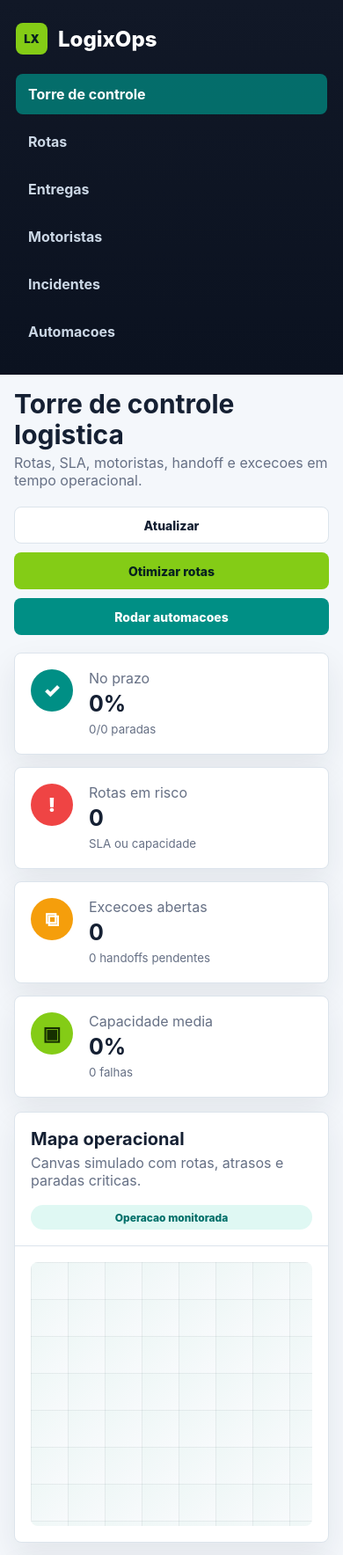
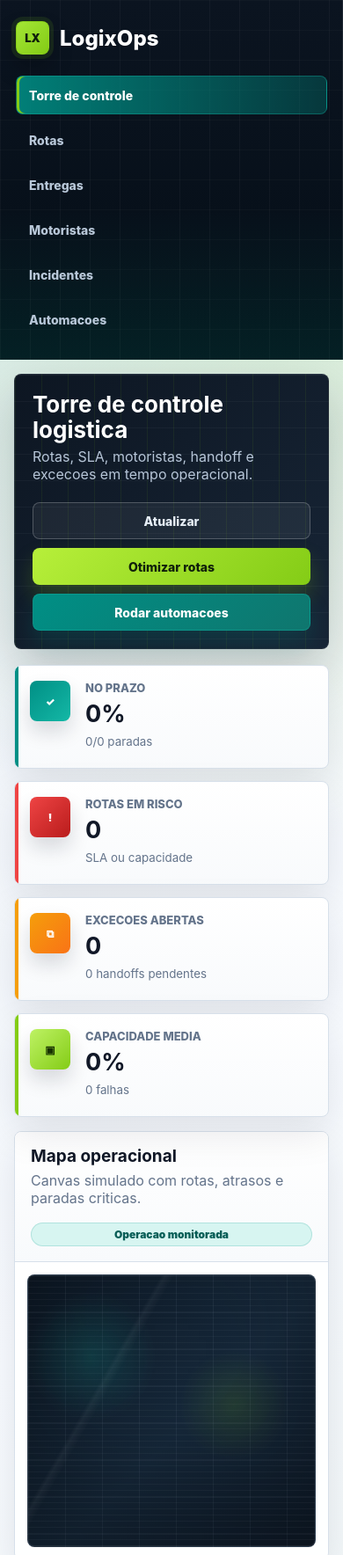
Before and after one commit to Kenjihidehira/logix-ops-control-tower, a website: page public/index.html in a window 390 px wide. Shown: the top 1768 px of the page at 88% size. Drawn offline with Linux system fonts and the light colour scheme; no server answers.

Commit message:
Update styles.css

```diff
--- a/public/styles.css
+++ b/public/styles.css
@@ -1,17 +1,25 @@
 :root {
-  --bg: #f4f7fb;
+  --bg: #eef3f8;
   --surface: #ffffff;
-  --ink: #152033;
-  --muted: #667085;
-  --border: #dce4ec;
-  --sidebar: #111827;
-  --sidebar-soft: #1c2736;
+  --surface-soft: #f7fafc;
+  --ink: #111827;
+  --muted: #64748b;
+  --border: #d7e0ea;
+  --sidebar: #08111c;
+  --sidebar-soft: #111c2a;
+  --command: #0d1622;
+  --command-2: #172536;
   --teal: #008f85;
+  --teal-soft: #d7f5f1;
   --lime: #84cc16;
+  --lime-soft: #ecfccb;
   --amber: #f59e0b;
+  --amber-soft: #fff7df;
   --red: #ef4444;
+  --red-soft: #fee9e9;
   --bluegray: #334155;
-  --shadow: 0 14px 35px rgba(28, 39, 54, 0.08);
+  --shadow: 0 18px 45px rgba(17, 24, 39, 0.1);
+  --shadow-strong: 0 24px 55px rgba(8, 17, 28, 0.2);
 }
 
 * {
@@ -21,7 +29,10 @@
 body {
   margin: 0;
   color: var(--ink);
-  background: var(--bg);
+  background:
+    radial-gradient(circle at 18% 0%, rgba(0, 143, 133, 0.13), transparent 34%),
+    radial-gradient(circle at 90% 12%, rgba(132, 204, 22, 0.14), transparent 28%),
+    linear-gradient(135deg, #eef3f8 0%, #f8fbff 52%, #edf4f2 100%);
   font-family: Inter, ui-sans-serif, system-ui, -apple-system, BlinkMacSystemFont, "Segoe UI", sans-serif;
 }
 
@@ -37,20 +48,38 @@ button {
 
 .app-shell {
   display: grid;
-  grid-template-columns: 258px minmax(0, 1fr);
+  grid-template-columns: 270px minmax(0, 1fr);
   min-height: 100vh;
 }
 
 .sidebar {
+  position: relative;
   display: flex;
   flex-direction: column;
-  gap: 22px;
-  padding: 26px 18px;
-  color: #d8e2ee;
-  background: linear-gradient(180deg, var(--sidebar), #0b1220);
+  gap: 24px;
+  padding: 24px 18px;
+  color: #d9e4ef;
+  overflow: hidden;
+  background:
+    linear-gradient(90deg, rgba(255, 255, 255, 0.035) 1px, transparent 1px),
+    linear-gradient(rgba(255, 255, 255, 0.025) 1px, transparent 1px),
+    linear-gradient(180deg, #0b1420 0%, #07101a 62%, #050b12 100%);
+  background-size: 34px 34px, 34px 34px, auto;
+  box-shadow: inset -1px 0 0 rgba(255, 255, 255, 0.08);
+}
+
+.sidebar::after {
+  position: absolute;
+  inset: auto 0 0;
+  height: 170px;
+  pointer-events: none;
+  content: "";
+  background: linear-gradient(180deg, transparent, rgba(0, 143, 133, 0.16));
 }
 
 .brand {
+  position: relative;
+  z-index: 1;
   display: flex;
   align-items: center;
   gap: 12px;
@@ -62,45 +91,60 @@ button {
 
 .brand-mark {
   display: grid;
-  width: 36px;
-  height: 36px;
+  width: 38px;
+  height: 38px;
   place-items: center;
+  border: 1px solid rgba(132, 204, 22, 0.5);
   border-radius: 8px;
-  color: #06211f;
-  background: var(--lime);
+  color: #10200b;
+  background: linear-gradient(135deg, #a3e635, var(--lime));
+  box-shadow: 0 0 0 5px rgba(132, 204, 22, 0.11), 0 14px 26px rgba(0, 0, 0, 0.25);
   font-size: 13px;
   font-weight: 900;
 }
 
 .nav-list {
+  position: relative;
+  z-index: 1;
   display: grid;
-  gap: 8px;
+  gap: 7px;
 }
 
 .nav-item {
-  border: 0;
+  min-height: 44px;
+  border: 1px solid transparent;
   border-radius: 8px;
-  padding: 13px 14px;
-  color: #cbd7e5;
+  padding: 0 14px;
+  color: #b8c7d8;
   background: transparent;
   text-align: left;
-  font-weight: 700;
+  font-size: 14px;
+  font-weight: 800;
 }
 
 .nav-item.active,
 .nav-item:hover {
   color: #fff;
-  background: rgba(0, 143, 133, 0.72);
+  border-color: rgba(20, 184, 166, 0.35);
+  background: linear-gradient(90deg, rgba(0, 143, 133, 0.88), rgba(0, 143, 133, 0.3));
+  box-shadow: inset 3px 0 0 var(--lime);
 }
 
 .hub-card {
+  position: relative;
+  z-index: 1;
   display: grid;
-  gap: 5px;
+  gap: 6px;
   margin-top: auto;
-  padding: 14px;
-  border: 1px solid rgba(255, 255, 255, 0.14);
+  padding: 15px;
+  border: 1px solid rgba(255, 255, 255, 0.13);
   border-radius: 8px;
-  background: var(--sidebar-soft);
+  background: rgba(17, 28, 42, 0.82);
+  box-shadow: 0 18px 35px rgba(0, 0, 0, 0.22);
+}
+
+.hub-card strong {
+  color: #fff;
 }
 
 .hub-card span {
@@ -123,20 +167,34 @@ button {
 
 .topbar {
   justify-content: space-between;
-  gap: 20px;
-  margin-bottom: 20px;
+  gap: 22px;
+  margin-bottom: 18px;
+  padding: 20px;
+  border: 1px solid rgba(255, 255, 255, 0.08);
+  border-radius: 8px;
+  color: #fff;
+  background:
+    linear-gradient(90deg, rgba(132, 204, 22, 0.08) 1px, transparent 1px),
+    linear-gradient(rgba(255, 255, 255, 0.035) 1px, transparent 1px),
+    linear-gradient(135deg, var(--command) 0%, var(--command-2) 100%);
+  background-size: 30px 30px, 30px 30px, auto;
+  box-shadow: var(--shadow-strong);
 }
 
 .topbar h1 {
   margin: 0;
-  font-size: 30px;
-  line-height: 1.15;
+  font-size: 31px;
+  line-height: 1.1;
 }
 
 .topbar p,
 .panel p {
-  margin: 5px 0 0;
+  margin: 6px 0 0;
   color: var(--muted);
+}
+
+.topbar p {
+  color: #b7c6d8;
 }
 
 .topbar-actions,
@@ -151,25 +209,35 @@ button {
   border-radius: 8px;
   padding: 0 15px;
   font-size: 14px;
-  font-weight: 800;
+  font-weight: 850;
+  white-space: nowrap;
+  transition: transform 160ms ease, box-shadow 160ms ease, border-color 160ms ease;
+}
+
+.primary-button:hover,
+.dark-button:hover,
+.ghost-button:hover {
+  transform: translateY(-1px);
 }
 
 .primary-button {
   border: 0;
-  color: #06211f;
-  background: var(--lime);
+  color: #10200b;
+  background: linear-gradient(135deg, #b7ef3a, var(--lime));
+  box-shadow: 0 14px 24px rgba(132, 204, 22, 0.22);
 }
 
 .dark-button {
-  border: 0;
+  border: 1px solid rgba(20, 184, 166, 0.35);
   color: #fff;
-  background: var(--teal);
+  background: linear-gradient(135deg, #008f85, #0f766e);
+  box-shadow: 0 14px 24px rgba(0, 143, 133, 0.2);
 }
 
 .ghost-button {
-  border: 1px solid var(--border);
-  color: var(--ink);
-  background: #fff;
+  border: 1px solid rgba(255, 255, 255, 0.22);
+  color: #e5edf5;
+  background: rgba(255, 255, 255, 0.06);
 }
 
 .kpi-grid {
@@ -180,33 +248,51 @@ button {
 }
 
 .kpi-card {
+  position: relative;
   display: grid;
-  grid-template-columns: 52px 1fr;
-  column-gap: 14px;
-  min-height: 116px;
-  padding: 18px;
+  grid-template-columns: 50px 1fr;
+  column-gap: 13px;
+  min-height: 118px;
+  padding: 17px;
+  overflow: hidden;
   border: 1px solid var(--border);
   border-radius: 8px;
-  background: #fff;
+  background:
+    linear-gradient(180deg, rgba(255, 255, 255, 0.96), rgba(248, 250, 252, 0.96)),
+    var(--surface);
   box-shadow: var(--shadow);
 }
+
+.kpi-card::before {
+  position: absolute;
+  inset: 0 auto 0 0;
+  width: 4px;
+  content: "";
+  background: var(--teal);
+}
+
+.kpi-card:nth-child(2)::before { background: var(--red); }
+.kpi-card:nth-child(3)::before { background: var(--amber); }
+.kpi-card:nth-child(4)::before { background: var(--lime); }
 
 .kpi-icon {
   display: grid;
   grid-row: span 3;
-  width: 48px;
-  height: 48px;
+  width: 46px;
+  height: 46px;
   place-items: center;
-  border-radius: 50%;
+  border-radius: 8px;
   color: #fff;
-  font-size: 22px;
-  font-weight: 900;
+  box-shadow: 0 12px 22px rgba(15, 23, 42, 0.15);
+  font-size: 12px;
+  font-weight: 950;
+  letter-spacing: 0;
 }
 
-.kpi-icon.teal { background: var(--teal); }
-.kpi-icon.red { background: var(--red); }
-.kpi-icon.amber { background: var(--amber); }
-.kpi-icon.lime { color: #163000; background: var(--lime); }
+.kpi-icon.teal { background: linear-gradient(135deg, var(--teal), #14b8a6); }
+.kpi-icon.red { background: linear-gradient(135deg, var(--red), #b91c1c); }
+.kpi-icon.amber { background: linear-gradient(135deg, var(--amber), #f97316); }
+.kpi-icon.lime { color: #163000; background: linear-gradient(135deg, #bef264, var(--lime)); }
 
 .kpi-card p,
 .kpi-card small {
@@ -214,33 +300,41 @@ button {
   color: var(--muted);
 }
 
+.kpi-card p {
+  font-size: 13px;
+  font-weight: 850;
+  text-transform: uppercase;
+}
+
 .kpi-card strong {
   display: block;
-  margin: 4px 0;
-  font-size: 25px;
-  line-height: 1.1;
+  margin: 3px 0;
+  font-size: 27px;
+  line-height: 1.05;
 }
 
 .control-grid {
   display: grid;
-  grid-template-columns: minmax(0, 1.5fr) minmax(320px, 0.7fr);
+  grid-template-columns: minmax(0, 1.48fr) minmax(330px, 0.72fr);
   gap: 16px;
   margin-bottom: 16px;
 }
 
 .panel {
   min-width: 0;
+  overflow: hidden;
   border: 1px solid var(--border);
   border-radius: 8px;
-  background: var(--surface);
+  background: rgba(255, 255, 255, 0.94);
   box-shadow: var(--shadow);
 }
 
 .panel-header {
   justify-content: space-between;
   gap: 18px;
-  padding: 18px;
+  padding: 17px 18px;
   border-bottom: 1px solid var(--border);
+  background: linear-gradient(180deg, #fff, #f8fafc);
 }
 
 .panel-header.compact {
@@ -249,7 +343,8 @@ button {
 
 .panel h2 {
   margin: 0;
-  font-size: 20px;
+  font-size: 19px;
+  line-height: 1.15;
 }
 
 .status-chip,
@@ -258,29 +353,46 @@ button {
   display: inline-flex;
   align-items: center;
   justify-content: center;
-  min-height: 28px;
+  min-height: 27px;
   border-radius: 999px;
   padding: 0 10px;
   font-size: 12px;
-  font-weight: 850;
+  font-weight: 900;
+  white-space: nowrap;
 }
 
 .status-chip {
-  color: #006f69;
-  background: #dff8f3;
+  color: #075e57;
+  border: 1px solid rgba(0, 143, 133, 0.18);
+  background: var(--teal-soft);
 }
 
 .route-canvas {
   position: relative;
-  min-height: 380px;
+  min-height: 390px;
   margin: 18px;
   overflow: hidden;
+  border: 1px solid rgba(148, 163, 184, 0.2);
   border-radius: 8px;
   background:
-    linear-gradient(90deg, rgba(15, 23, 42, 0.06) 1px, transparent 1px),
-    linear-gradient(rgba(15, 23, 42, 0.06) 1px, transparent 1px),
-    linear-gradient(135deg, #eef7f6, #f8fafc);
-  background-size: 42px 42px;
+    radial-gradient(circle at 22% 30%, rgba(20, 184, 166, 0.18), transparent 22%),
+    radial-gradient(circle at 72% 48%, rgba(132, 204, 22, 0.13), transparent 22%),
+    linear-gradient(90deg, rgba(148, 163, 184, 0.09) 1px, transparent 1px),
+    linear-gradient(rgba(148, 163, 184, 0.09) 1px, transparent 1px),
+    linear-gradient(135deg, #0c1723, #16283a 55%, #0f1b29);
+  background-size: auto, auto, 42px 42px, 42px 42px, auto;
+  box-shadow: inset 0 0 0 1px rgba(255, 255, 255, 0.04), inset 0 -70px 120px rgba(0, 0, 0, 0.28);
+}
+
+.route-canvas::before {
+  position: absolute;
+  inset: 0;
+  pointer-events: none;
+  content: "";
+  background:
+    linear-gradient(120deg, transparent 0 30%, rgba(255, 255, 255, 0.045) 31%, transparent 33% 100%),
+    repeating-linear-gradient(0deg, rgba(255, 255, 255, 0.035) 0 1px, transparent 1px 7px);
+  mix-blend-mode: screen;
 }
 
 .route-line {
@@ -288,26 +400,27 @@ button {
   height: 4px;
   border-radius: 999px;
   transform-origin: left center;
-  background: var(--teal);
+  background: linear-gradient(90deg, rgba(20, 184, 166, 0.15), #22d3ee, var(--lime));
+  box-shadow: 0 0 14px rgba(20, 184, 166, 0.62);
 }
 
 .route-dot {
   position: absolute;
   display: grid;
-  width: 42px;
-  height: 42px;
+  width: 44px;
+  height: 44px;
   place-items: center;
-  border: 3px solid #fff;
+  border: 3px solid rgba(255, 255, 255, 0.9);
   border-radius: 50%;
   color: #fff;
   background: var(--teal);
-  box-shadow: 0 10px 18px rgba(15, 23, 42, 0.18);
+  box-shadow: 0 0 0 7px rgba(20, 184, 166, 0.12), 0 12px 22px rgba(0, 0, 0, 0.32);
   font-size: 12px;
-  font-weight: 900;
+  font-weight: 950;
 }
 
-.route-dot.critico { background: var(--red); }
-.route-dot.alto { background: var(--amber); }
+.route-dot.critico { background: var(--red); box-shadow: 0 0 0 7px rgba(239, 68, 68, 0.16), 0 12px 22px rgba(0, 0, 0, 0.32); }
+.route-dot.alto { background: var(--amber); box-shadow: 0 0 0 7px rgba(245, 158, 11, 0.17), 0 12px 22px rgba(0, 0, 0, 0.32); }
 .route-dot.medio { background: var(--bluegray); }
 .route-dot.baixo { color: #163000; background: var(--lime); }
 
@@ -319,16 +432,40 @@ button {
   padding: 18px;
 }
 
+.route-board {
+  grid-template-columns: repeat(2, minmax(0, 1fr));
+}
+
 .exception-item,
 .automation-item,
 .route-card {
+  position: relative;
   display: grid;
   gap: 9px;
   padding: 14px;
   border: 1px solid var(--border);
   border-radius: 8px;
   background: #fff;
+  box-shadow: 0 10px 20px rgba(15, 23, 42, 0.045);
 }
+
+.exception-item::before,
+.automation-item::before,
+.route-card::before {
+  position: absolute;
+  inset: 0 auto 0 0;
+  width: 4px;
+  content: "";
+  background: var(--teal);
+}
+
+.route-card.critico::before,
+.exception-item.critica::before { background: var(--red); }
+.route-card.alto::before,
+.exception-item.alta::before { background: var(--amber); }
+.route-card.medio::before,
+.exception-item.media::before { background: var(--bluegray); }
+.route-card.baixo::before { background: var(--lime); }
 
 .exception-item header,
 .route-card header,
@@ -347,23 +484,28 @@ button {
   font-size: 13px;
 }
 
-.risk-critico { color: #dc2626; background: #fee2e2; }
-.risk-alto { color: #b45309; background: #fef3c7; }
-.risk-medio { color: #334155; background: #e2e8f0; }
+.risk-critico { color: #dc2626; background: var(--red-soft); }
+.risk-alto { color: #b45309; background: var(--amber-soft); }
+.risk-medio { color: #334155; background: #e8edf3; }
 .risk-baixo { color: #166534; background: #dcfce7; }
+
+.tag {
+  color: #0f766e;
+  background: var(--teal-soft);
+}
 
 .route-progress {
   height: 8px;
   overflow: hidden;
   border-radius: 999px;
-  background: #eef2f7;
+  background: #e7edf4;
 }
 
 .route-progress span {
   display: block;
   height: 100%;
   border-radius: 999px;
-  background: var(--teal);
+  background: linear-gradient(90deg, var(--teal), var(--lime));
 }
 
 .route-meta {
@@ -373,9 +515,11 @@ button {
 }
 
 .route-meta span {
+  min-width: 0;
   padding: 9px;
+  border: 1px solid #e8eef5;
   border-radius: 8px;
-  background: #f8fafc;
+  background: var(--surface-soft);
   color: var(--muted);
   font-size: 12px;
 }
@@ -389,9 +533,9 @@ button {
 .automation-log {
   min-height: 42px;
   padding: 0 18px 18px;
-  color: #006f69;
+  color: #075e57;
   font-size: 14px;
-  font-weight: 800;
+  font-weight: 850;
 }
 
 .delivery-panel {
@@ -411,6 +555,13 @@ button {
   color: var(--ink);
   background: #fff;
   font-size: 14px;
+  outline: none;
+}
+
+.filters input:focus,
+.filters select:focus {
+  border-color: rgba(0, 143, 133, 0.62);
+  box-shadow: 0 0 0 3px rgba(0, 143, 133, 0.1);
 }
 
 .filters input {
@@ -438,9 +589,14 @@ td {
 
 th {
   color: #475467;
-  background: #f8fafc;
+  background: #f4f7fa;
   font-size: 12px;
+  font-weight: 900;
   text-transform: uppercase;
+}
+
+tbody tr:hover {
+  background: #f8fcfb;
 }
 
 td strong {
@@ -452,7 +608,7 @@ td small {
   color: var(--muted);
 }
 
-@media (max-width: 1320px) {
+@media (max-width: 1180px) {
   .control-grid {
     grid-template-columns: 1fr;
   }
@@ -467,6 +623,7 @@ td small {
     position: sticky;
     top: 0;
     z-index: 2;
+    max-height: none;
   }
 
   .nav-list {
@@ -495,8 +652,13 @@ td small {
     flex-direction: column;
   }
 
+  .topbar h1 {
+    font-size: 26px;
+  }
+
   .nav-list,
-  .kpi-grid {
+  .kpi-grid,
+  .route-board {
     grid-template-columns: 1fr;
   }
 
@@ -507,6 +669,11 @@ td small {
   }
 
   .route-canvas {
-    min-height: 300px;
+    min-height: 310px;
+    margin: 14px;
+  }
+
+  .route-meta {
+    grid-template-columns: 1fr;
   }
 }
```
